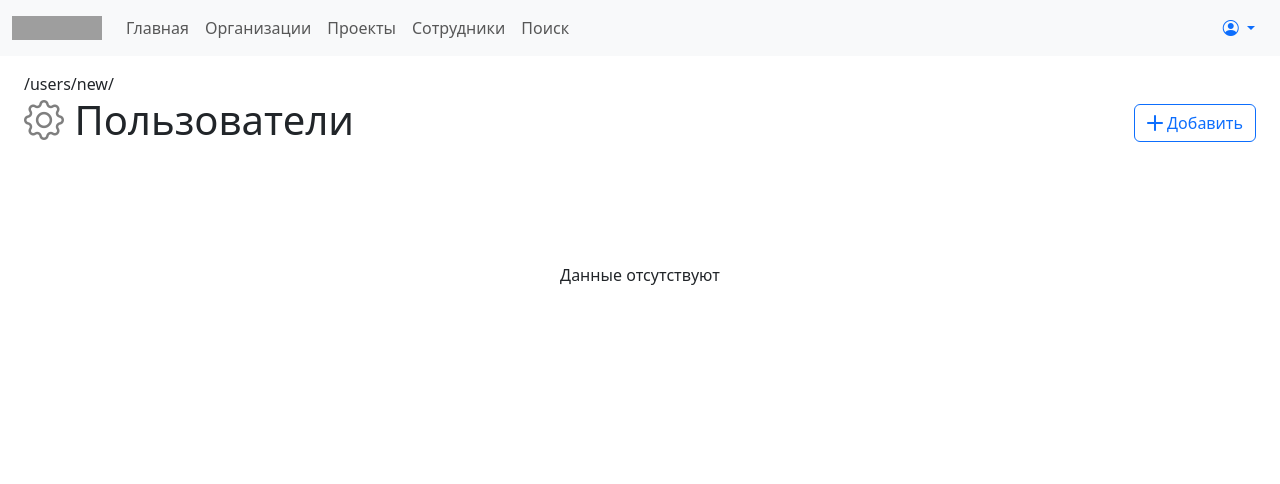
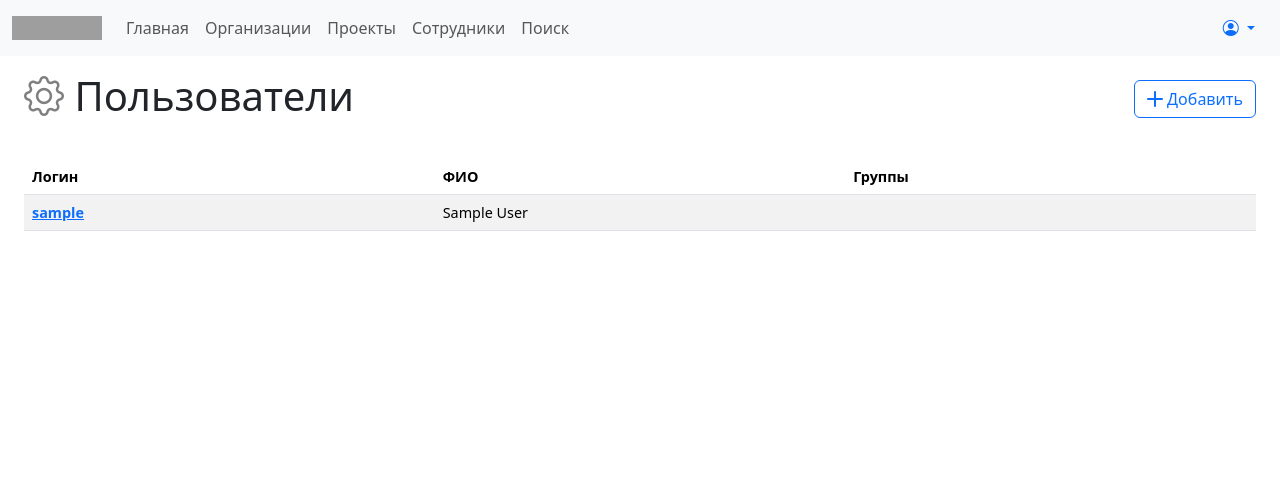
Before and after one commit to kwaket/bphg_orgs, a Django app: page /users/ in a window 1280 px wide. Shown: the top 484 px of the page. Run offline with Django 3.2, Linux system fonts and the light colour scheme; the visitor is signed in with stand-in values (Sample User, id 1); data comes from the database, SQL or seed files in the repository; some libraries are stand-ins or nearby versions; grey boxes are pictures that could not be loaded.

Commit message:
edit user_list

```diff
--- a/users/templates/users/user_list.html
+++ b/users/templates/users/user_list.html
@@ -3,7 +3,6 @@
 {% load django_bootstrap5 %}
 
 {% block content %}
-    {{ url_new }}
     {% include 'snippets/page_header.html' with name='Пользователи' button_url=url_new icon_name='bi-gear' button_name='Добавить' %}
 
     {% if not page.object_list %}
@@ -15,21 +14,19 @@
     <table class="table table-striped">
       <thead>
         <tr>
+            <th scope="col">Логин</th>
             <th scope="col">ФИО</th>
-            <th scope="col">Ученая степень</th>
-            <th scope="col">Должность</th>
-            <th scope="col">Организация</th>
+            <th scope="col">Группы</th>
         </tr>
       </thead>
       <tbody>
-        {% for emp in page.object_list %}
+        {% for user in page.object_list %}
         <tr>
             <th scope="row">
-                <a href="{% url 'employee_detail' pk=emp.pk %}">{{ emp.get_full_name }}</a>
+                <a href="{% url 'user_detail' pk=user.pk %}">{{ user.username }}</a>
             </th>
-            <td>{{ emp.degree }}</td>
-            <td>{{ emp.role }}</td>
-            <td>{{ emp.organization }}</td>
+            <td>{{ user.first_name }} {{ user.last_name }}</td>
+            <td>{{ user.groups.all|join:", " }}</td>
         </tr>
         {% endfor %}
       </tbody>
--- a/users/views.py
+++ b/users/views.py
@@ -3,15 +3,24 @@ from django.shortcuts import redirect, render
 from django.urls import reverse
 from django.shortcuts import get_object_or_404
 from django.contrib.auth.models import Group, User
+from django.core.paginator import Paginator
 
 
 def user_list(request):
-    if not request.user.groups.filter(name="Модераторы").exists():
-        redirect
-    users = User.objects.all()
+    page_num = request.GET.get('page')
+    order_by = request.GET.get('order_by') or 'username'
+    queryset = User.objects.all().order_by(order_by)
+
+    paginator = Paginator(queryset, 25)
+    page = paginator.get_page(page_num)
     url_new = reverse('user_new', args=[], kwargs={})
-    return render(request, 'users/user_list.html',
-        {'users': users, 'url_new': url_new})
+    args = {
+        'page': page,
+        'current_page': page_num,
+        'current_order': order_by,
+        'url_new': url_new
+    }
+    return render(request, 'users/user_list.html', args)
 
 
 def user_new(request):
```
